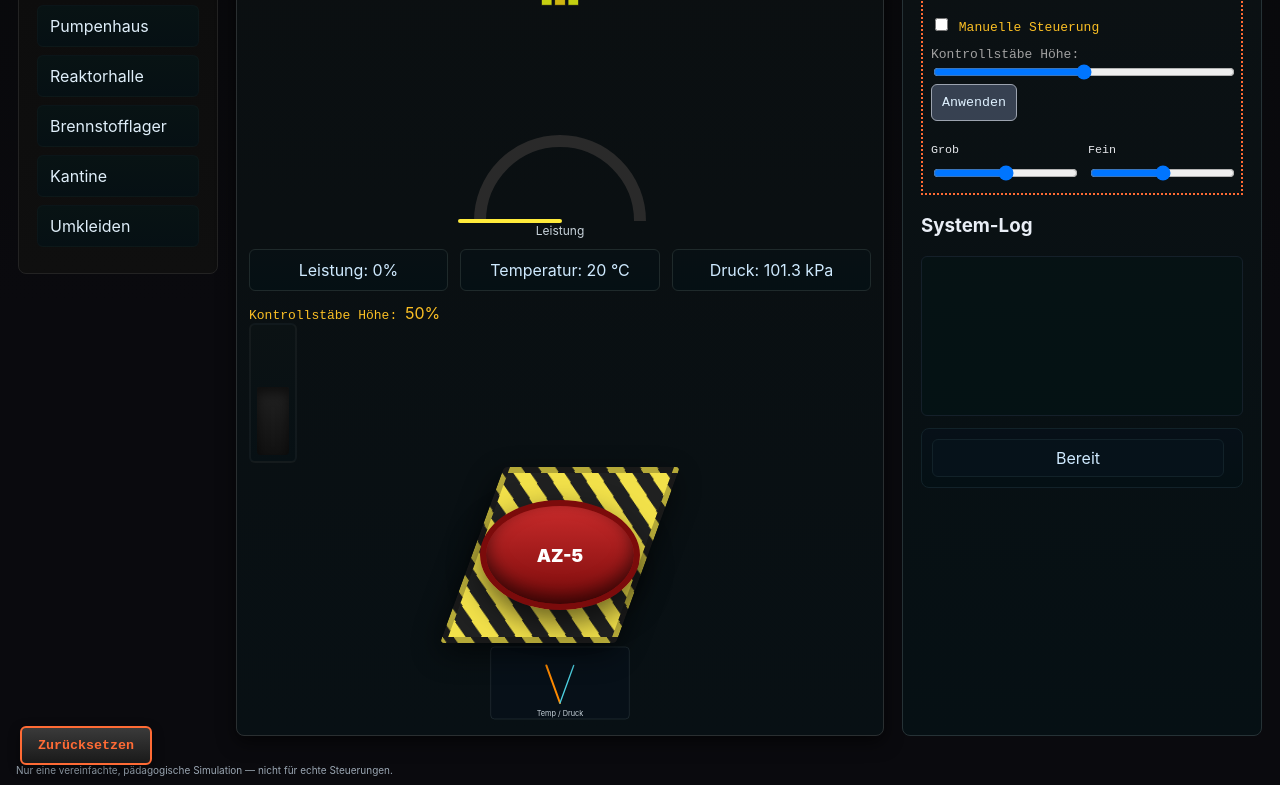
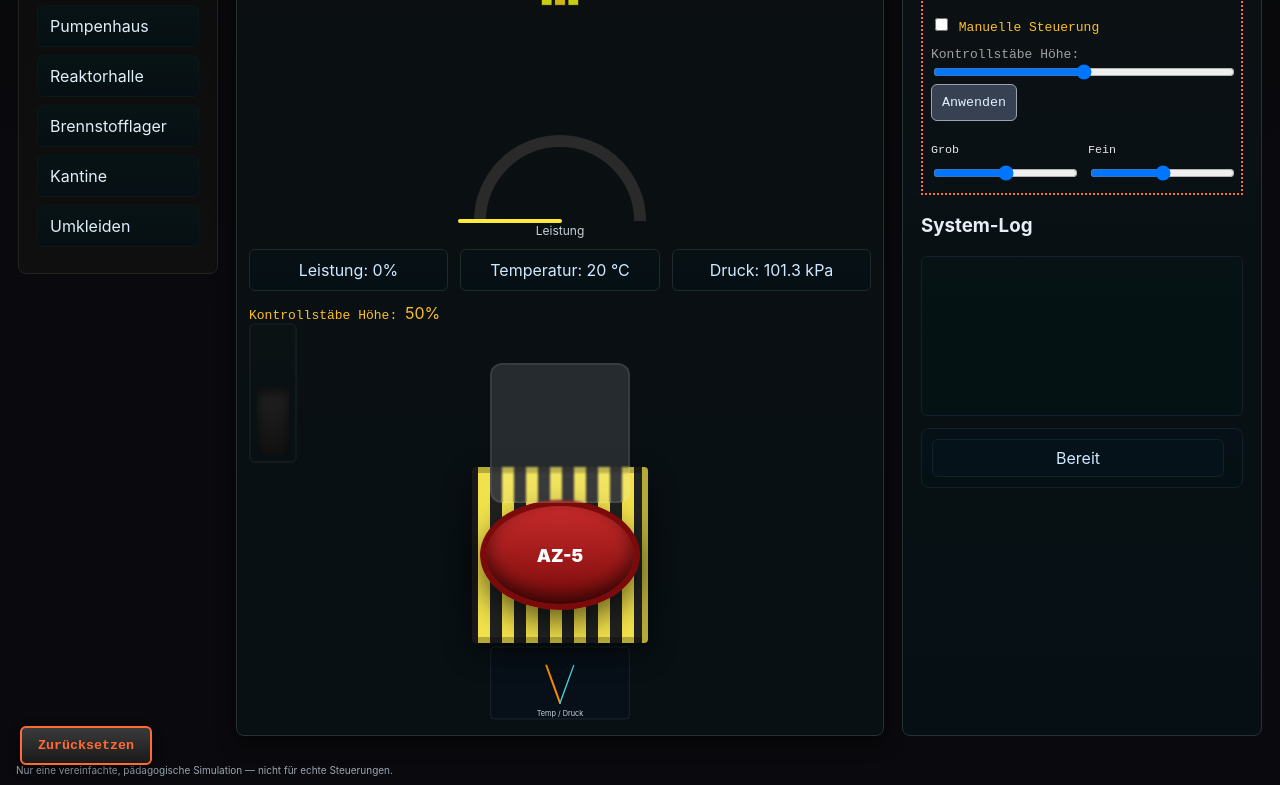
Before and after one commit to Blue-one-Actual/Chernobyl-Simulator, a plain HTML site: page index.html in a window 1280 px wide. Both pictures are taken after a click on the element 560 px from the left and 964 px from the top of the page. Shown: the part 411-1196 px from the top of the page. Drawn offline with Linux system fonts and the light colour scheme.

Commit message:
Refactor AZ-5 button styles: Update hazard border and cover effects for improved visual clarity and interaction feedback.

```diff
--- a/styles.css
+++ b/styles.css
@@ -134,11 +134,11 @@ footer{padding:8px 16px;font-size:12px;color:#9aa6b2}
 
 /* Große AZ-5 mit viereckiger Hazard-Umrandung und runder Taste */
 .az5-big-area{position:relative;margin:12px auto 8px;width:160px;height:160px;display:flex;align-items:center;justify-content:center}
-.hazard-square{position:absolute;inset:-8px;border-radius:4px;background:repeating-linear-gradient(45deg,#ffed4d 0 12px,#222 12px 24px);transform:skewX(-20deg);opacity:0.95;border:6px solid rgba(0,0,0,0.25);box-shadow:0 10px 30px rgba(0,0,0,0.6);pointer-events:none}
+.hazard-square{position:absolute;inset:-8px;border-radius:4px;background:repeating-linear-gradient(90deg,#ffed4d 0 12px,#222 12px 24px);transform:none;opacity:0.95;border:6px solid rgba(0,0,0,0.25);box-shadow:0 10px 30px rgba(0,0,0,0.6);pointer-events:none}
 .az5-big-button{position:relative;z-index:30;width:110px;height:110px;border-radius:50%;border:6px solid #7b0b0b;background:linear-gradient(180deg,#c82b2b,#7b0b0b);color:#fff;font-weight:900;font-size:18px;cursor:pointer;box-shadow:inset 0 -8px 18px rgba(0,0,0,0.6),0 12px 30px rgba(0,0,0,0.6)}
 .az5-big-button:active{transform:translateY(3px) scale(0.995)}
-.az5-cover-large{position:absolute;z-index:60;width:140px;height:140px;border-radius:12px;left:50%;top:8px;transform:translateX(-50%);background:rgba(245,245,255,0.06);backdrop-filter:blur(0.8px);-webkit-backdrop-filter:blur(0.8px);border:2px solid rgba(255,255,255,0.08);pointer-events:auto;transition:transform 260ms cubic-bezier(.2,.9,.3,1), opacity 160ms}
-.az5-cover-large.open{transform:translateX(-50%) translateY(120px);opacity:0}
+.az5-cover-large{position:absolute;z-index:60;width:140px;height:140px;border-radius:12px;left:50%;top:8px;transform:translateX(-50%);background:rgba(245,245,255,0.12);backdrop-filter:blur(0.8px);-webkit-backdrop-filter:blur(0.8px);border:2px solid rgba(255,255,255,0.08);pointer-events:auto;transition:transform 260ms cubic-bezier(.2,.9,.3,1), opacity 160ms}
+.az5-cover-large.open{transform:translateX(-50%) translateY(-120px);opacity:1}
 
 /* legacy small AZ5 (kept minimal) */
 .az5{display:inline-block;position:relative;margin-top:10px}
```
